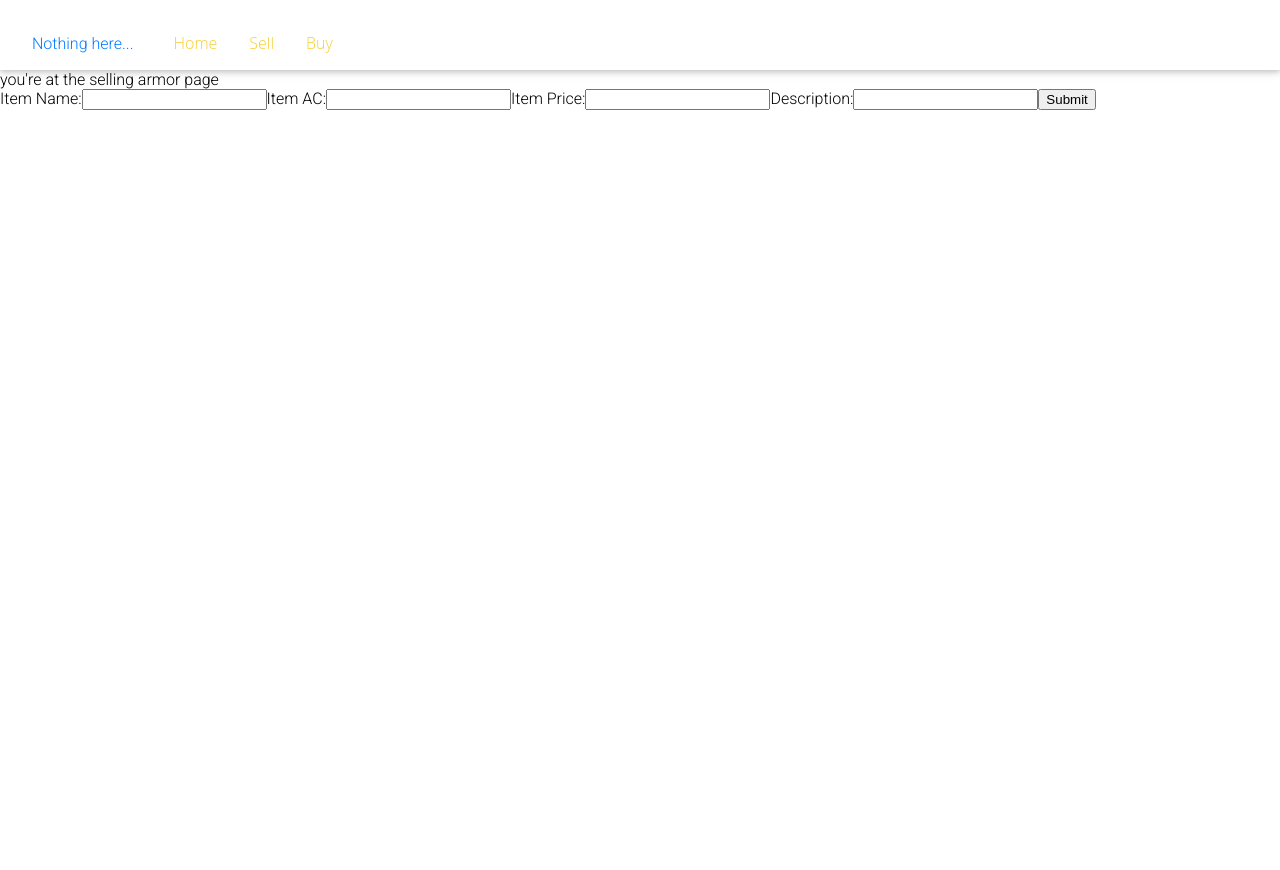
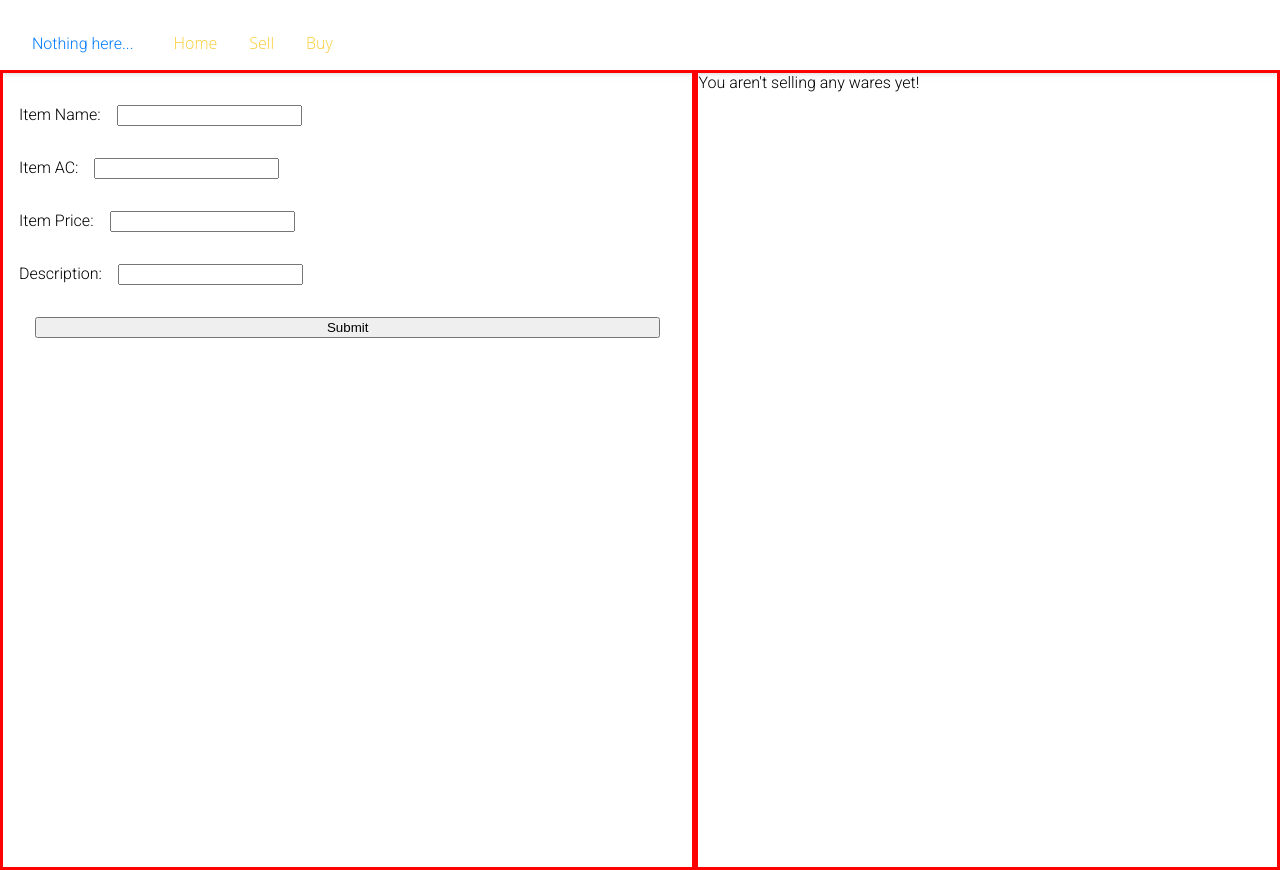
Before and after one commit to honeyai/Adventurer-s-Marketplace, a React (Create React App) app in the folder adventurer-frontend/: page /armor in a window 1280 px wide. Before the commit the page ends 800 px from the top, so only its background shows below. Built offline with nearby package versions, Linux system fonts and the light colour scheme.

Commit message:
trying to request data and render to screen

```diff
--- a/adventurer-frontend/src/components/SellingArmor.js
+++ b/adventurer-frontend/src/components/SellingArmor.js
@@ -1,5 +1,6 @@
 import React, { useState } from "react";
 import axios from "axios";
+import './Styles/sellingArmor.css'
 // import { Card } from "@material-ui/core";
 
 const SellingArmor = () => {
@@ -10,29 +11,44 @@ const SellingArmor = () => {
     ac: "",
   });
 
-  const handleChange = event => {
-    const {value, id } = event.target;
-    setInput({ ...input, [id]: value});
-  }
+  const [items, setItems] = useState(null);
 
-  const handleSubmit = async event => {
+  const handleChange = (event) => {
+    const { value, id } = event.target;
+    setInput({ ...input, [id]: value });
+  };
+
+  const handleSubmit = async (event) => {
     event.preventDefault();
-    try{
-      const response = await axios.post('http://localhost:8080/armor/sellArmor', input);
+    try {
+      const response = await axios.post(
+        "http://localhost:8080/armor/sellArmor",
+        input
+      );
 
-      console.log(
-        "this is what the response.data is: ",
-        response.data
-      );
-    } catch (error){
+      console.log("this is what the response.data is: ", response.data);
+    } catch (error) {
       console.error(error.message);
     }
   };
 
+  const getWares = async () => {
+    try {
+      let response = await axios.get("http://localhost:8080/armor/list")
+      console.log(response.data);
+    } catch(error) {
+      console.error("Error has occurred!", error.message)
+    }
+  }
+
   return (
-    <div>
-      you're at the selling armor page
-      <form onChange={ event => handleChange(event)} onSubmit={ event => handleSubmit(event)}>
+    <div className="sellingArmor__wrapper">
+      <div className="sellingArmor__FormContainerPage">
+        <form
+          className="sellingArmor__Form"
+          onChange={(event) => handleChange(event)}
+          onSubmit={(event) => handleSubmit(event)}
+        >
           <label>
             Item Name:
             <input type="text" id="nameOfItem"></input>
@@ -53,6 +69,12 @@ const SellingArmor = () => {
           <input type="submit" />
         </form>
       </div>
+      <div className="sellingArmor__sellItems">
+        {
+          items ?  <div> Items will show </div> : <div> You aren't selling any wares yet! </div>
+        }
+      </div>
+    </div>
   );
 };
 
--- /dev/null
+++ b/adventurer-frontend/src/components/Styles/sellingArmor.css
@@ -0,0 +1,31 @@
+.sellingArmor__wrapper {
+  display: grid;
+  width: 100%;
+  height:100vh;
+  grid-template-columns: repeat(1fr);
+  background-color: inherit;
+}
+
+.sellingArmor__FormContainerPage {
+  border: red solid;
+  /* width:100%; */
+  grid-column: 1;
+  grid-row: 1;
+}
+
+.sellingArmor__Form {
+  display: flex;
+  flex-flow: column wrap;
+  margin: 1rem;
+}
+
+.sellingArmor__Form input {
+  margin: 1rem;
+}
+
+.sellingArmor__sellItems {
+  border: red solid;
+  /* width: 100%; */
+  grid-column: 2;
+  grid-row: 1;
+}
```
Lines whose indentation alone changed are shown as unchanged.
